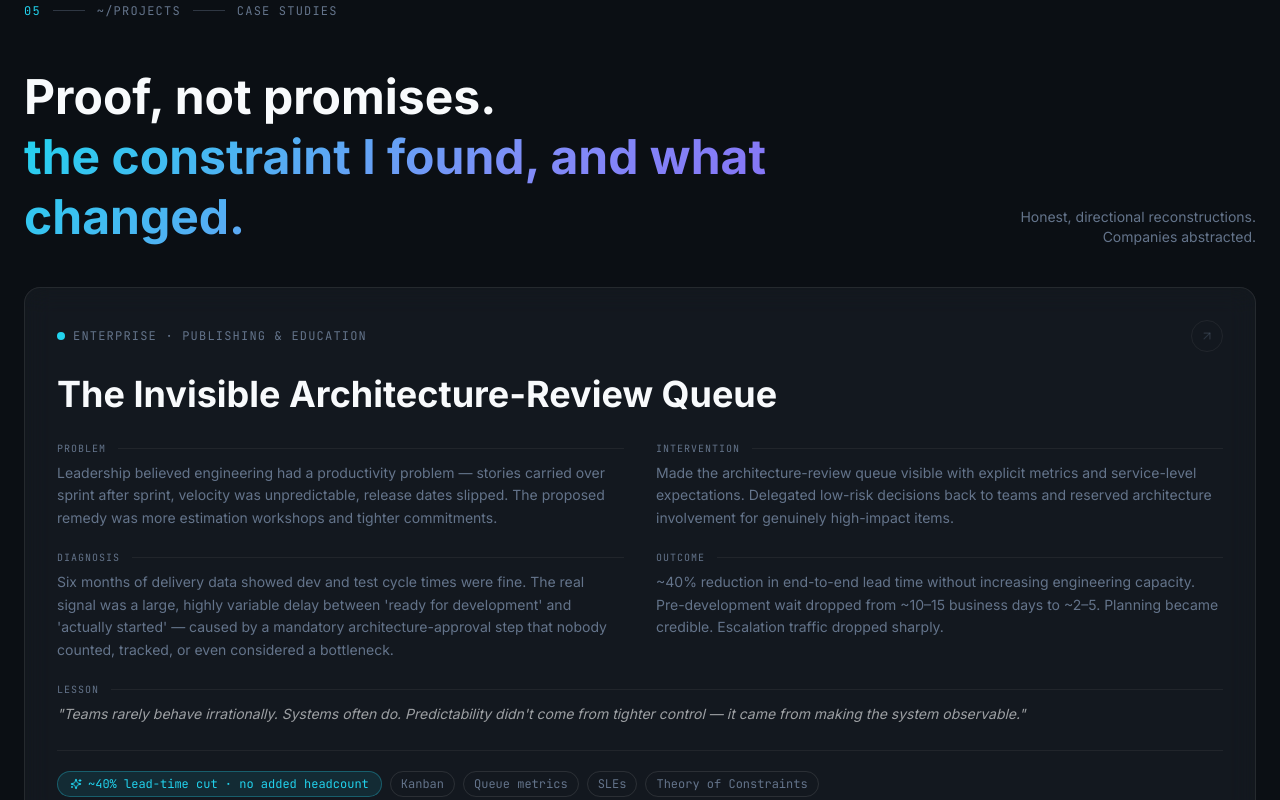
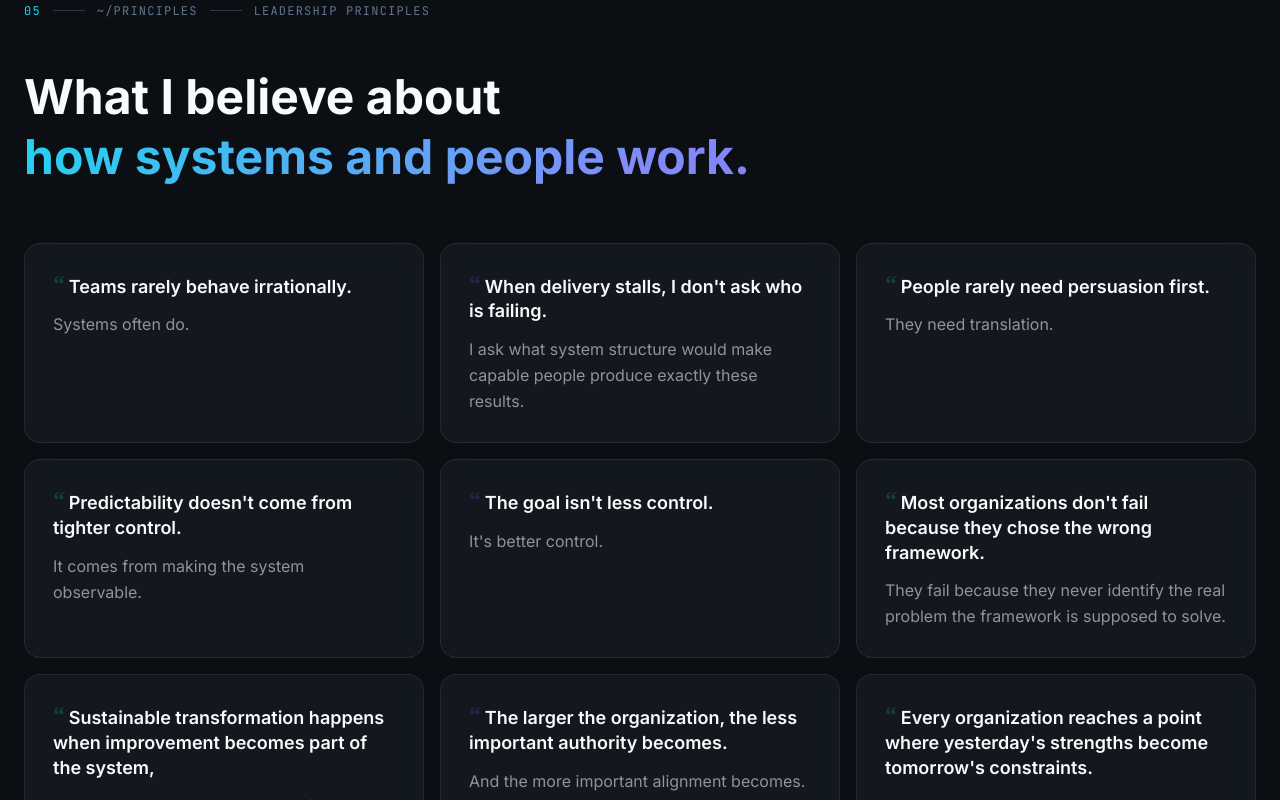
Before and after one commit to eamoe/digital-cv, a Next.js app: page /digital-cv/ in a window 1280 px wide. Shown: the part 6580-7380 px from the top of the page. Built offline with nearby package versions, Linux system fonts and the light colour scheme.

Commit message:
feat(principles): add leadership principles section with 9 quote cards

```diff
--- a/src/app/page.tsx
+++ b/src/app/page.tsx
@@ -2,14 +2,15 @@ import Nav              from '@/components/portfolio/Nav'
 import Hero             from '@/components/portfolio/Hero'
 import ExecutiveSummary from '@/components/portfolio/ExecutiveSummary'
 import About            from '@/components/portfolio/About'
-import Trajectory from '@/components/portfolio/Trajectory'
-import Skills   from '@/components/portfolio/Skills'
-import Process   from '@/components/portfolio/Process'
-import Projects  from '@/components/portfolio/Projects'
-import Vision    from '@/components/portfolio/Vision'
-import Notes     from '@/components/portfolio/Notes'
-import Contact   from '@/components/portfolio/Contact'
-import Footer    from '@/components/portfolio/Footer'
+import Trajectory       from '@/components/portfolio/Trajectory'
+import Skills           from '@/components/portfolio/Skills'
+import Process          from '@/components/portfolio/Process'
+import Principles       from '@/components/portfolio/Principles'
+import Projects         from '@/components/portfolio/Projects'
+import Vision           from '@/components/portfolio/Vision'
+import Notes            from '@/components/portfolio/Notes'
+import Contact          from '@/components/portfolio/Contact'
+import Footer           from '@/components/portfolio/Footer'
 
 export default function Home() {
   return (
@@ -22,6 +23,7 @@ export default function Home() {
         <Trajectory />
         <Skills />
         <Process />
+        <Principles />
         <Projects />
         <Vision />
         <Notes />
--- a/src/components/portfolio/Contact.tsx
+++ b/src/components/portfolio/Contact.tsx
@@ -40,7 +40,7 @@ export default function Contact() {
             transition={{ duration: 0.5, ease: 'easeOut' }}
             className="flex flex-col gap-6"
           >
-            <SectionLabel index="08" path="~/contact" kicker="" />
+            <SectionLabel index="09" path="~/contact" kicker="" />
             <div className="space-y-1">
               <h2 className="text-5xl sm:text-6xl font-bold leading-tight text-foreground">
                 {profile.contact.headline_lead}
--- a/src/components/portfolio/Notes.tsx
+++ b/src/components/portfolio/Notes.tsx
@@ -20,7 +20,7 @@ export default function Notes() {
   return (
     <section id="notes" className="py-24 px-6 border-t border-white/8">
       <div className="max-w-[1232px] mx-auto">
-        <SectionLabel index="07" path="~/notes" kicker="thinking out loud" />
+        <SectionLabel index="08" path="~/notes" kicker="thinking out loud" />
 
         {/* Headline row */}
         <div className="flex items-end justify-between gap-8 mb-12">
--- /dev/null
+++ b/src/components/portfolio/Principles.tsx
@@ -0,0 +1,59 @@
+'use client'
+
+import { motion } from 'framer-motion'
+import SectionLabel from './SectionLabel'
+import principlesData from '@/data/principles.json'
+import type { Principles as PrinciplesData, AccentColor } from '@/types'
+
+const data = principlesData as PrinciplesData
+
+const ACCENT: Record<AccentColor, { border: string; quote: string; lead: string }> = {
+  cyan:    { border: 'border-l-primary/60',  quote: 'text-primary/20',  lead: 'text-foreground'   },
+  violet:  { border: 'border-l-accent/60',   quote: 'text-accent/20',   lead: 'text-foreground'   },
+  emerald: { border: 'border-l-emerald/60',  quote: 'text-emerald/20',  lead: 'text-foreground'   },
+}
+
+export default function Principles() {
+  return (
+    <section id="principles" className="py-24 px-6 border-t border-white/8">
+      <div className="max-w-[1232px] mx-auto">
+        <SectionLabel index="05" path="~/principles" kicker="leadership principles" />
+
+        {/* Headline */}
+        <div className="mb-14">
+          <h2 className="text-5xl font-bold text-foreground leading-tight">{data.headline_lead}</h2>
+          <h2 className="text-5xl font-bold leading-tight text-gradient-cyan-violet">{data.headline_rest}</h2>
+        </div>
+
+        {/* Principle cards — 3-column grid */}
+        <div className="grid sm:grid-cols-2 lg:grid-cols-3 gap-4">
+          {data.principles.map(({ id, lead, rest, accent }, i) => {
+            const a = ACCENT[accent as AccentColor]
+            return (
+              <motion.div
+                key={id}
+                initial={{ opacity: 0, y: 24 }}
+                whileInView={{ opacity: 1, y: 0 }}
+                viewport={{ once: true, margin: '-60px' }}
+                transition={{ duration: 0.5, delay: (i % 3) * 0.08, ease: 'easeOut' }}
+                className={`glass rounded-2xl p-7 flex flex-col gap-3 border border-white/8 border-l-2 ${a.border}`}
+              >
+                {/* Lead with inline quote mark */}
+                <p className={`text-lg font-semibold leading-snug ${a.lead}`}>
+                  <span className={`font-serif text-2xl leading-none mr-1 ${a.quote}`}>&ldquo;</span>
+                  {lead}
+                </p>
+
+                {/* Rest — slightly muted */}
+                <p className="text-base text-foreground/55 leading-relaxed">
+                  {rest}
+                </p>
+              </motion.div>
+            )
+          })}
+        </div>
+
+      </div>
+    </section>
+  )
+}
--- a/src/components/portfolio/Projects.tsx
+++ b/src/components/portfolio/Projects.tsx
@@ -170,7 +170,7 @@ export default function Projects() {
   return (
     <section id="projects" className="py-24 px-6 border-t border-white/8">
       <div className="max-w-[1232px] mx-auto">
-        <SectionLabel index="05" path="~/projects" kicker="case studies" />
+        <SectionLabel index="06" path="~/projects" kicker="case studies" />
 
         {/* Headline row */}
         <div className="flex items-end justify-between gap-8 mb-10">
--- a/src/components/portfolio/Vision.tsx
+++ b/src/components/portfolio/Vision.tsx
@@ -32,7 +32,7 @@ export default function Vision() {
             transition={{ duration: 0.5, ease: 'easeOut' }}
             className="flex flex-col gap-8"
           >
-            <SectionLabel index="06" path="~/vision" kicker="next decade" />
+            <SectionLabel index="07" path="~/vision" kicker="next decade" />
             <div className="space-y-1">
               <h2 className="text-[2.75rem] font-bold leading-tight text-foreground">
                 {data.headline_lead}
--- /dev/null
+++ b/src/data/principles.json
@@ -0,0 +1,60 @@
+{
+  "headline_lead": "What I believe about",
+  "headline_rest": "how systems and people work.",
+  "principles": [
+    {
+      "id": "1",
+      "lead": "Teams rarely behave irrationally.",
+      "rest": "Systems often do.",
+      "accent": "cyan"
+    },
+    {
+      "id": "2",
+      "lead": "When delivery stalls, I don't ask who is failing.",
+      "rest": "I ask what system structure would make capable people produce exactly these results.",
+      "accent": "violet"
+    },
+    {
+      "id": "3",
+      "lead": "People rarely need persuasion first.",
+      "rest": "They need translation.",
+      "accent": "emerald"
+    },
+    {
+      "id": "4",
+      "lead": "Predictability doesn't come from tighter control.",
+      "rest": "It comes from making the system observable.",
+      "accent": "cyan"
+    },
+    {
+      "id": "5",
+      "lead": "The goal isn't less control.",
+      "rest": "It's better control.",
+      "accent": "violet"
+    },
+    {
+      "id": "6",
+      "lead": "Most organizations don't fail because they chose the wrong framework.",
+      "rest": "They fail because they never identify the real problem the framework is supposed to solve.",
+      "accent": "emerald"
+    },
+    {
+      "id": "7",
+      "lead": "Sustainable transformation happens when improvement becomes part of the system,",
+      "rest": "not when coaches become part of the system.",
+      "accent": "cyan"
+    },
+    {
+      "id": "8",
+      "lead": "The larger the organization, the less important authority becomes.",
+      "rest": "And the more important alignment becomes.",
+      "accent": "violet"
+    },
+    {
+      "id": "9",
+      "lead": "Every organization reaches a point where yesterday's strengths become tomorrow's constraints.",
+      "rest": "Frameworks don't solve that. Leadership does.",
+      "accent": "emerald"
+    }
+  ]
+}
```
Also changed, not shown: src/types.ts (+13 -0 lines).
